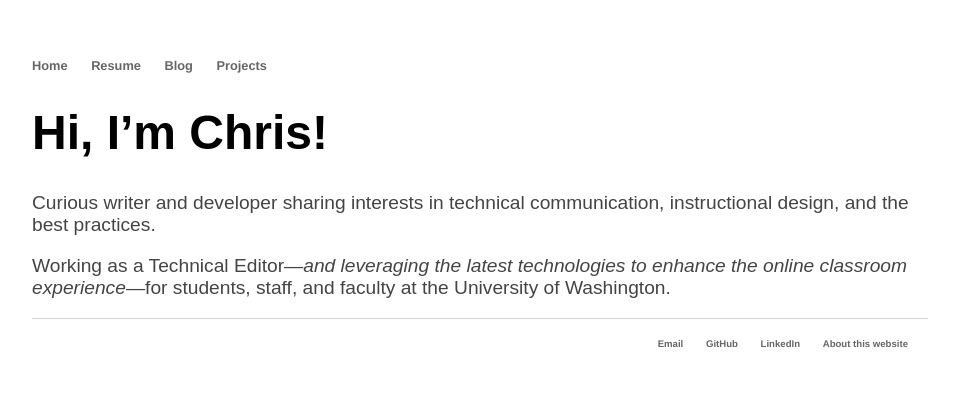
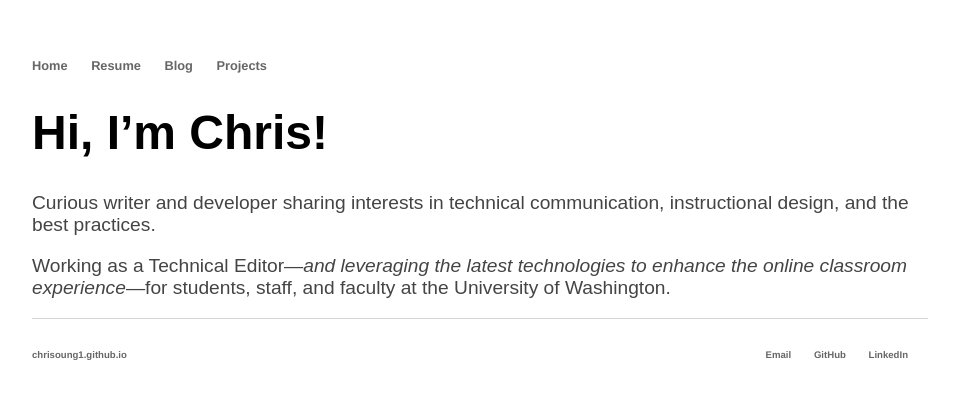
Before and after one commit to chriso23/chriso23.github.io, a Jekyll site: the page built from index.md, in a window 1280 px wide. Shown: the top 399 px of the page, without its empty margins (160-1119 px from the left). Built offline with Jekyll 4.4.1, drawn with Linux system fonts in a browser that asks for light colours.

Commit message:
Update default.html

```diff
--- a/_layouts/default.html
+++ b/_layouts/default.html
@@ -25,14 +25,18 @@
     	</div><!-- /.container -->
 
 
-     <footer>
+    <footer>
+        <br/>
 
-       	<ul>
-	    	<li><a href="mailto:oungc1@uw.edu">Email</a></li>
-			<li><a href="https://github.com/chrisoung1">GitHub</a></li>
+        <ul>
+            <li style="float:left;"><a href="https://chrisoung1.github.io/">chrisoung1.github.io</a></li>
+
+            <li><a href="mailto:oungc1@uw.edu">Email</a></li>
+            <li><a href="https://github.com/chrisoung1">GitHub</a></li>
             <li><a href="https://linkedin.com/in/chris-oung/">LinkedIn</a></li>
-			<li><a href="/about/">About this website</a></li>
-		</ul>
+
+        </ul>
+
 
     </footer>
 </body>
```
